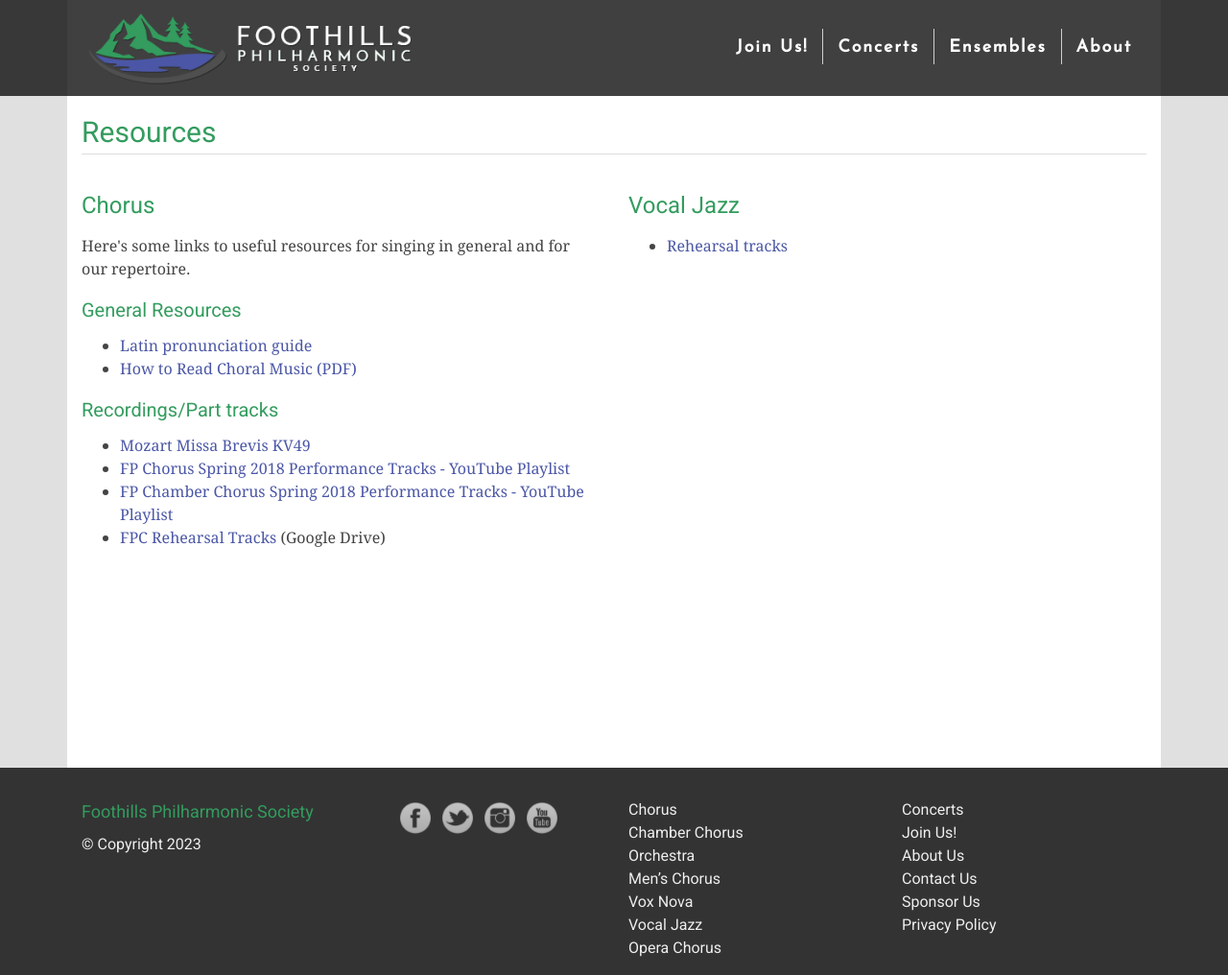
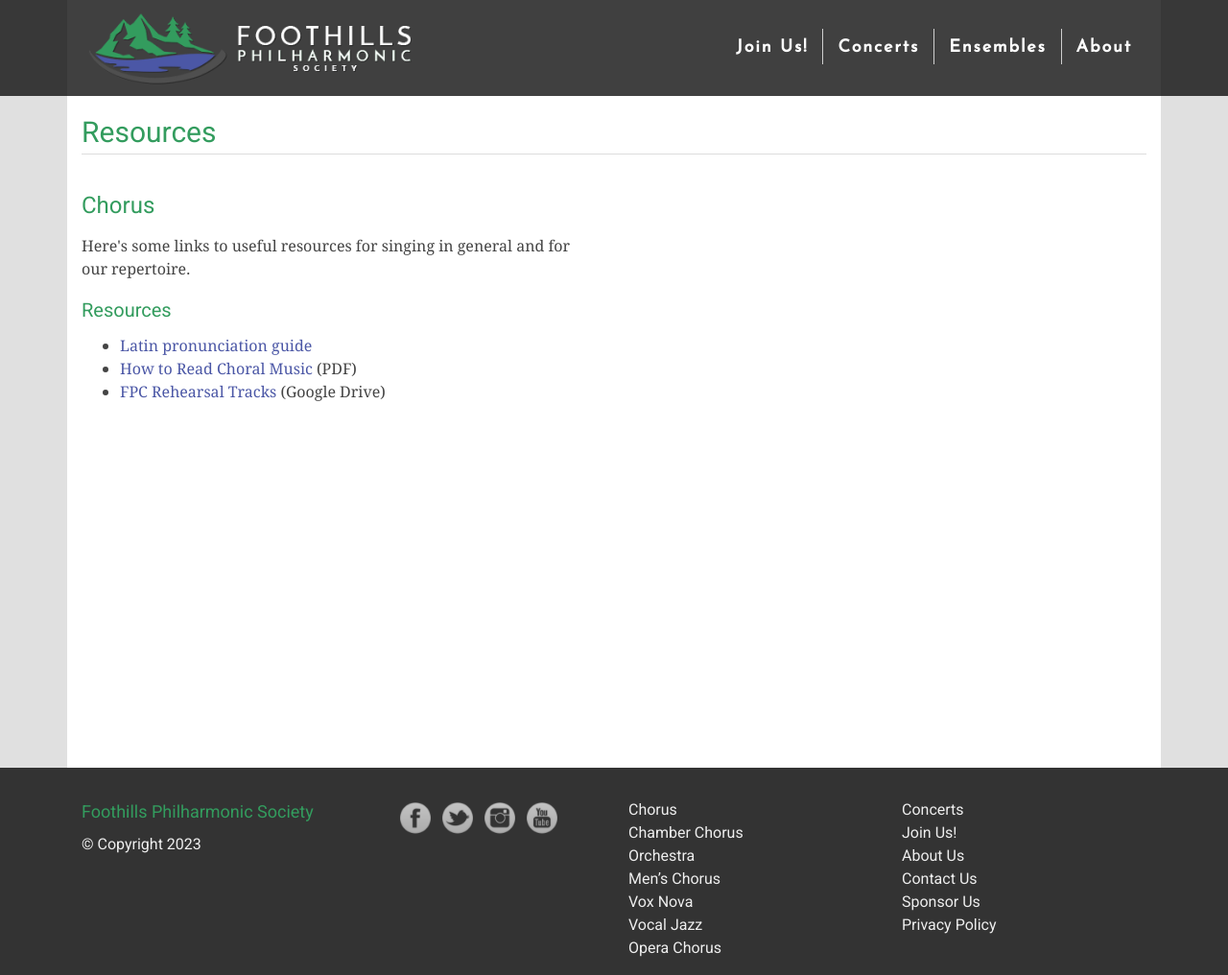
Before and after one commit to percyhanna/fps, a Jekyll site: the page built from resources.html, in a window 1280 px wide and 1016 px high. Shown: the whole window at 96% size. Built offline with Jekyll 4.4.1, drawn with Linux system fonts in a browser that asks for light colours; nearby versions of some CDN libraries; Markdown is read by kramdown in place of the engine named in the settings.

Commit message:
resource updates

```diff
--- a/resources.html
+++ b/resources.html
@@ -21,7 +21,7 @@ redirect_from:
       repertoire.
     </p>
 
-    <h4>General Resources</h4>
+    <h4>Resources</h4>
     <ul>
       <li>
         <a
@@ -32,33 +32,9 @@ redirect_from:
       </li>
       <li>
         <a href="/downloads/how-to-read-choral-music.pdf" target="_blank"
-          >How to Read Choral Music (PDF)</a
+          >How to Read Choral Music</a
         >
-      </li>
-    </ul>
-    <h4>Recordings/Part tracks</h4>
-    <ul>
-      <li>
-        <a
-          href="http://www.cyberbass.com/Major_Works/Mozart_W_A/mozart_KV049_missa_brevis_g.htm"
-          target="_blank"
-          >Mozart Missa Brevis KV49</a
-        >
-      </li>
-      <li>
-        <a
-          href="https://www.youtube.com/playlist?list=PLaxw2AIT9iiYd6YLmQOxOWvLJVSmrH8Q6"
-          target="_blank"
-          >FP Chorus Spring 2018 Performance Tracks - YouTube Playlist</a
-        >
-      </li>
-      <li>
-        <a
-          href="https://www.youtube.com/playlist?list=PLaxw2AIT9iibadaBz731zHDZqYdhIAGPX"
-          target="_blank"
-          >FP Chamber Chorus Spring 2018 Performance Tracks - YouTube
-          Playlist</a
-        >
+        (PDF)
       </li>
       <li>
         <a
@@ -70,18 +46,4 @@ redirect_from:
       </li>
     </ul>
   </div>
-
-  <div class="col-md-6 col">
-    <h2>Vocal Jazz</h2>
-
-    <ul>
-      <li>
-        <a
-          href="https://drive.google.com/drive/folders/0B97WmN6JSxm9OFI0eFgtSV9uaFk"
-          target="_blank"
-          >Rehearsal tracks</a
-        >
-      </li>
-    </ul>
-  </div>
 </div>
```
